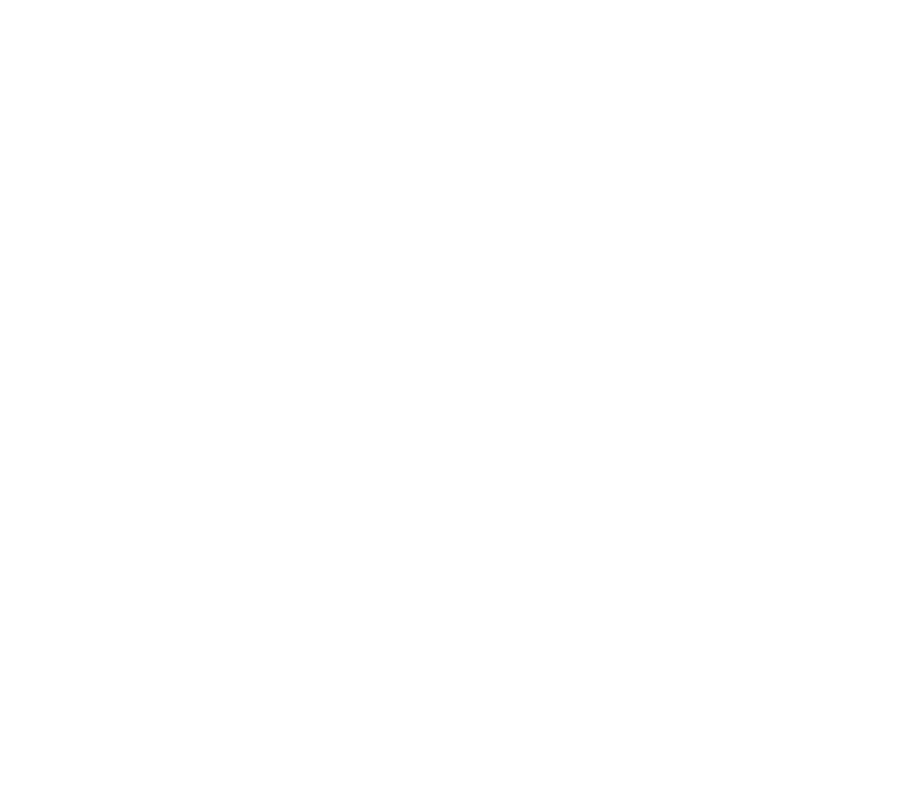
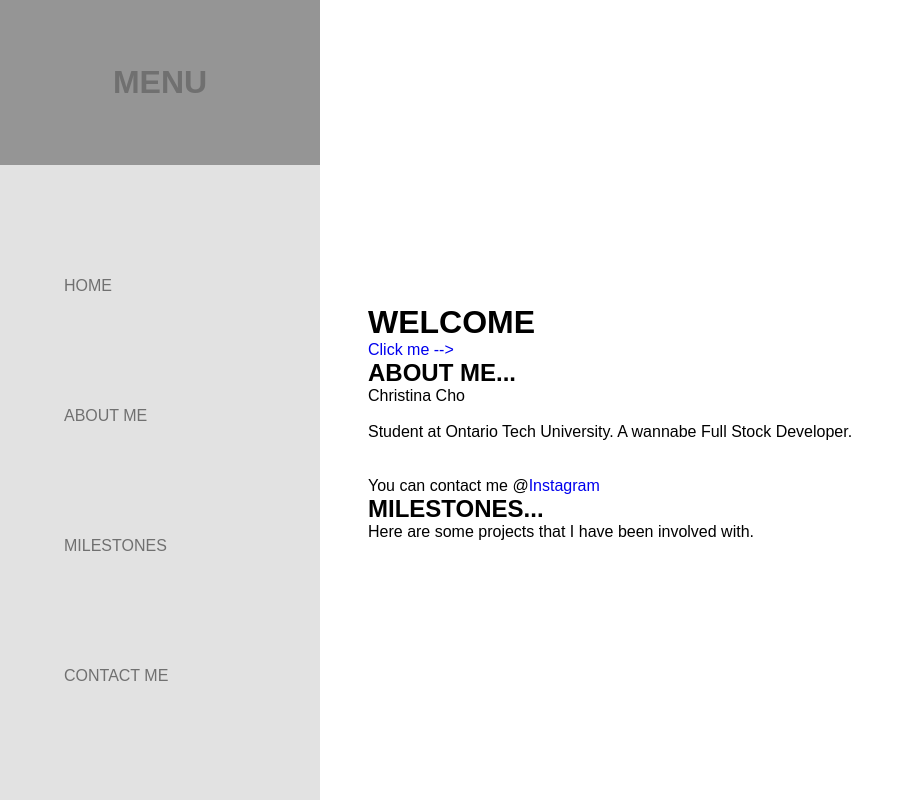
Before and after one commit to krys-kala/Web_and_Script, a plain HTML site: page index.html in a window 1280 px wide. Shown: the whole page, without its empty margins (0-914 px from the left). Drawn offline with Linux system fonts and the light colour scheme.

Commit message:
Navigation Bar - Side

```diff
--- a/index.html
+++ b/index.html
@@ -1,9 +1,111 @@
+<!-- <!DOCTYPE html>
+<html>
+<head>
+	<title>Assignment 1 - Web & Script</title>
+	<link rel="stylesheet" type="text/css" href="style.css">
+</head>
+<body>
+	<a href="index.html">
+		<div class="icon">ICON</div>
+	</a>
+
+	<div class="navBar">
+		<a href="#home_section" class="split">HOME</a>
+		<a href="#about_section" class="split">ABOUT ME</a>
+		<a href="#project_section" class="split">MILESTONE</a>
+		<a href="contactMe.html" class="split">CONTACT INFO</a>
+	</div>
+
+	<div class="container_home">
+		<section id="#home_section">
+			<h1 id="welcome">WELCOME</h1>
+			<a href="#about_section">CLICK ME</a>
+		</section>
+	</div>
+
+	<div class="container">
+		<section id="about_section">
+			<div class="unblocker"></div>
+		</section>
+		<h1>About Me Information</h1>
+		<p>Christina Cho</p><br>
+		<p>Student at Ontario Tech University. A wannabe Full Stock Developer. </p><br><br>
+		<p>You can contact me @</p>
+
+		<a href="instagram">Insta Icon</a>
+
+	</div>
+
+	<div class="container">
+		<div class="unblocker"></div>
+		<section id="project_section">
+			<div class="unblocker"></div>
+		</section>
+		<h1>Project Information</h1>
+			<img src="body-background.jpg">
+
+	</div>
+</body>
+</html> -->
+
 <!DOCTYPE html>
 <html>
 <head>
-	<title>Test Commit</title>
+	<title>Assignment 1 - Web & Script</title>
+	<link rel="stylesheet" type="text/css" href="style.css">
 </head>
 <body>
+	<div class="navBar">
+		<h2>MENU</h2>
+		<ul class="nav">
+			<li>
+				<a href="#">
+					<span>HOME</span>
+				</a>
+			</li>
+			<li>
+				<a href="#about_section">
+					<span>ABOUT ME</span>
+				</a>
+			</li>
+			<li>
+				<a href="#project_section">
+					<span>MILESTONES</span>
+				</a>
+			</li>
+			<li>
+				<a href="contactMe.html">
+					<span>CONTACT ME</span>
+				</a>
+			</li>
+		</ul>
+	</div>
 
+	<div class="main">
+		<div class="intro">
+			<h1>WELCOME</h1>
+			<a href="#">Click me --> </a>
+			<div id="blocker"></div>
+		</div>
+
+		<div class="container">
+			<section id="about_section">
+				<div class="unblocker"></div>
+			</section>
+			<h2>ABOUT ME... </h2>
+			<p>Christina Cho</p><br>
+			<p>Student at Ontario Tech University. A wannabe Full Stock Developer. </p><br><br>
+			<p>You can contact me @<a href="instagram.com">Instagram</a></p>
+
+		</div>
+
+		<div class="container">
+			<section id="project_section">
+				<div class="unblocker"></div>
+			</section>
+			<h2>MILESTONES... </h2>
+			<p>Here are some projects that I have been involved with.</p>
+		</div>
+	</div>
 </body>
 </html>
--- /dev/null
+++ b/style.css
@@ -0,0 +1,160 @@
+/* The navigation bar */
+/*.navBar {
+	top: 0;
+	left: 0;
+	width: 20em;
+	height: 100%;
+	z-index: 1;
+	background-color: none;
+	overflow-x: hidden;
+	position: fixed;
+}*/
+
+/* Navbar links */
+/*.navBar a {
+	width: 20em;
+	float: left;
+	text-align: left;
+	padding: 1em 1.5em 1em 2em;
+	background-color: grey;
+	color: white;
+	text-decoration: none;
+	font-size: 2em;
+	}
+*/
+/* Navbar links on mouse-over */
+/*.navBar a:hover {
+	background-color: #000;
+}
+
+.navBar a.split{
+	float: left;
+
+}*/
+
+
+/* Current/active navbar link */
+/*.active {
+	background-color: #04AA6D;
+}*/
+
+/* Add responsiveness - will automatically display the navbar vertically instead of horizontally on screens less than 500 pixels */
+/*@media screen and (max-width: 500px) {
+	.navbar a {
+	float: none;
+	display: block;
+ 	}
+}
+
+.icon{
+	top: 0;
+	left: 0;
+}
+
+.unblocker{
+	width: 100%;
+	height: 3em;
+}
+
+body{
+
+	padding: 0em 1em;
+	margin-left: 1em;
+}
+
+.welcome{
+	text-align: center;
+}
+
+.container_home{
+	padding: 3em 0em 50em 0em;
+}
+
+.about_section{
+	padding: 50em 0em 50em 0em;
+}
+
+img{
+
+	width: 1440px;
+}*/
+
+/*--------------------------------------------------------*/
+/*Colors:
+	default background: #E2E2E2
+	hovered background: #959595
+	default font color: #707070
+	selected font color: #FFFFFF
+*/
+
+/*reset*/
+*{
+	margin: 0;
+	padding: 0;
+	text-decoration: none;
+}
+
+body{
+	box-sizing: border-box;
+	font-family: arial, helvetica, sans-serif;
+}
+
+/*Navigation Bar setup start here*/
+.navBar{
+	position: fixed;
+	background: #e2e2e2;
+	width: 20em;
+	height: 100%;
+	top: 0;
+	left: 0;
+	z-index: 1;
+}
+
+.navBar h2{
+	text-align: center;
+	font-size: 2em;
+	text-transform: uppercase;
+	color: #707070;
+	background: #959595;
+	padding: 2em;
+	font-weight: bold;
+}
+
+.navBar ul li{
+	margin: 7em 0;
+}
+
+.navBar ul li a{
+	color: #707070;
+	padding: 0 4em;
+	width: 25em;
+	height:
+	font-size: 1.25em;
+	text-align: left;
+}
+
+.navBar ul li a:hover{
+	width: 20em;
+	height: 3em;
+	color: #ffffff;
+	background: #959595;
+	/*margin-left: 2em;*/
+	transition: 0.3s;
+}
+
+/*Navigation Bar setup ends here*/
+
+
+/*Main content setup starts here*/
+.main{
+	margin-left: 20em;
+	padding: 3em;
+}
+
+.main h1{
+	margin-top: 8em;
+}
+
+.blocker{
+	margin-bottom: 8em;
+}
```
Also changed, not shown: contactMe.html (added, +20 -0 lines), 2 other files.
